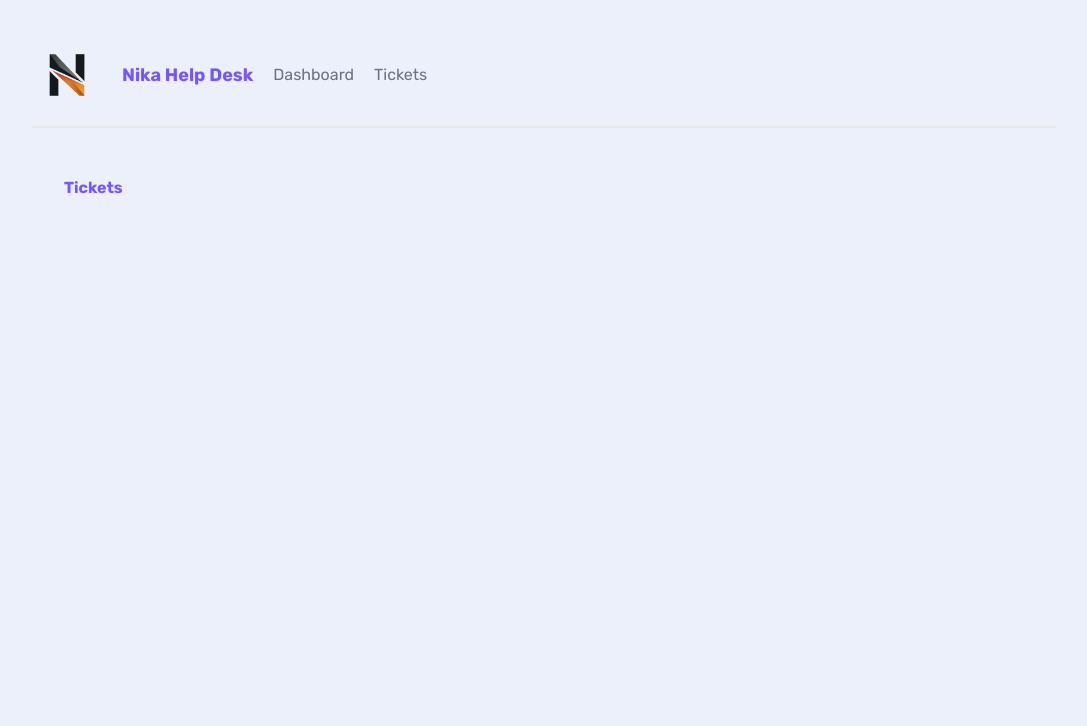
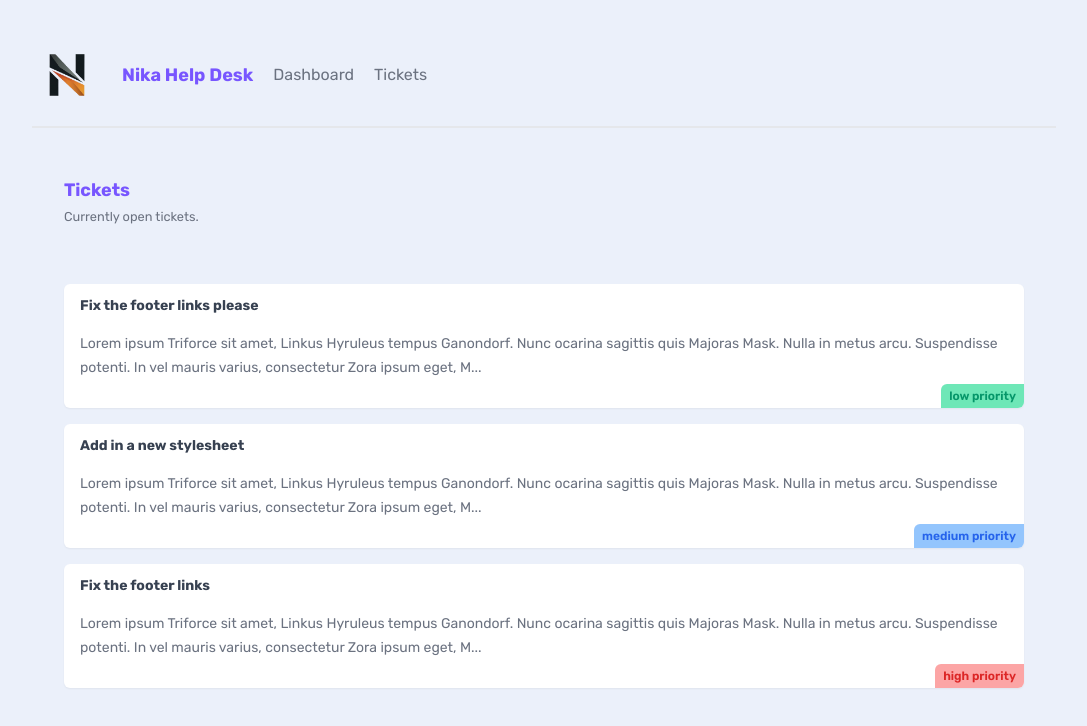
Before and after one commit to ak-nika/help_desk_Next.JS, a Next.js app: page /tickets in a window 1280 px wide. Shown: the top 726 px of the page, without its empty margins (96-1183 px from the left). Built offline with nearby package versions, Linux system fonts and the light colour scheme; data requests are answered from the project's data file.

Commit message:
fetching tickets - lesson 6

```diff
--- /dev/null
+++ b/_data/db.json
@@ -0,0 +1,25 @@
+{
+  "tickets": [
+    {
+      "id": "1",
+      "title": "Fix the footer links please",
+      "body": "Lorem ipsum Triforce sit amet, Linkus Hyruleus tempus Ganondorf. Nunc ocarina sagittis quis Majoras Mask. Nulla in metus arcu. Suspendisse potenti. In vel mauris varius, consectetur Zora ipsum eget, Master Sword porttitor urna. Fusce elementum urna elit, eget eleifend velit consectetur eget. Integer vel lobortis ipsum, vitae auctor Ocarina of Time. Donec sed urna dapibus, interdum magna a, eleifend magna. Curabitur tincidunt enim a neque volutpat. Phasellus auctor magna vel nunc pretium, ut volutpat justo tristique. Pellentesque cursus convallis mauris, in tempus enim tincidunt vitae.",
+      "priority": "low",
+      "user_email": "mario@netninja.dev"
+    },
+    {
+      "id": "2",
+      "title": "Add in a new stylesheet",
+      "body": "Lorem ipsum Triforce sit amet, Linkus Hyruleus tempus Ganondorf. Nunc ocarina sagittis quis Majoras Mask. Nulla in metus arcu. Suspendisse potenti. In vel mauris varius, consectetur Zora ipsum eget, Master Sword porttitor urna. Fusce elementum urna elit, eget eleifend velit consectetur eget. Integer vel lobortis ipsum, vitae auctor Ocarina of Time. Donec sed urna dapibus, interdum magna a, eleifend magna. Curabitur tincidunt enim a neque volutpat. Phasellus auctor magna vel nunc pretium, ut volutpat justo tristique. Pellentesque cursus convallis mauris, in tempus enim tincidunt vitae.",
+      "priority": "medium",
+      "user_email": "mario@netninja.dev"
+    },
+    {
+      "id": "3",
+      "title": "Fix the footer links",
+      "body": "Lorem ipsum Triforce sit amet, Linkus Hyruleus tempus Ganondorf. Nunc ocarina sagittis quis Majoras Mask. Nulla in metus arcu. Suspendisse potenti. In vel mauris varius, consectetur Zora ipsum eget, Master Sword porttitor urna. Fusce elementum urna elit, eget eleifend velit consectetur eget. Integer vel lobortis ipsum, vitae auctor Ocarina of Time. Donec sed urna dapibus, interdum magna a, eleifend magna. Curabitur tincidunt enim a neque volutpat. Phasellus auctor magna vel nunc pretium, ut volutpat justo tristique. Pellentesque cursus convallis mauris, in tempus enim tincidunt vitae.",
+      "priority": "high",
+      "user_email": "peach@netninja.dev"
+    }
+  ]
+}
--- a/src/app/tickets/page.tsx
+++ b/src/app/tickets/page.tsx
@@ -1,7 +1,18 @@
+import TicketList from "@/components/TicketList";
+
 export default function Tickets() {
   return (
     <main>
-      <h2>Tickets</h2>
+      <nav>
+        <div>
+          <h2>Tickets</h2>
+          <p>
+            <small>Currently open tickets.</small>
+          </p>
+        </div>
+      </nav>
+
+      <TicketList />
     </main>
   );
 }
--- /dev/null
+++ b/src/components/TicketList.tsx
@@ -0,0 +1,38 @@
+async function getTickets() {
+  const res = await fetch("http://localhost:4000/tickets", {
+    next: {
+      revalidate: 0, // This removes the data from being served from cache
+    },
+  });
+
+  return res.json();
+}
+
+export default async function TicketList() {
+  const tickets = await getTickets();
+
+  return (
+    <>
+      {tickets.map(
+        (ticket: {
+          id: string;
+          title: string;
+          body: string;
+          priority: string;
+          user_email: string;
+        }) => (
+          <div key={ticket.id} className="card my-5">
+            <h3>{ticket.title}</h3>
+            <p>{ticket.body.slice(0, 200)}...</p>
+            <div className={`pill ${ticket.priority}`}>
+              {ticket.priority} priority
+            </div>
+          </div>
+        )
+      )}
+      {tickets.length === 0 && (
+        <p className="text-center">There are no open tickets, yay!</p>
+      )}
+    </>
+  );
+}
```
